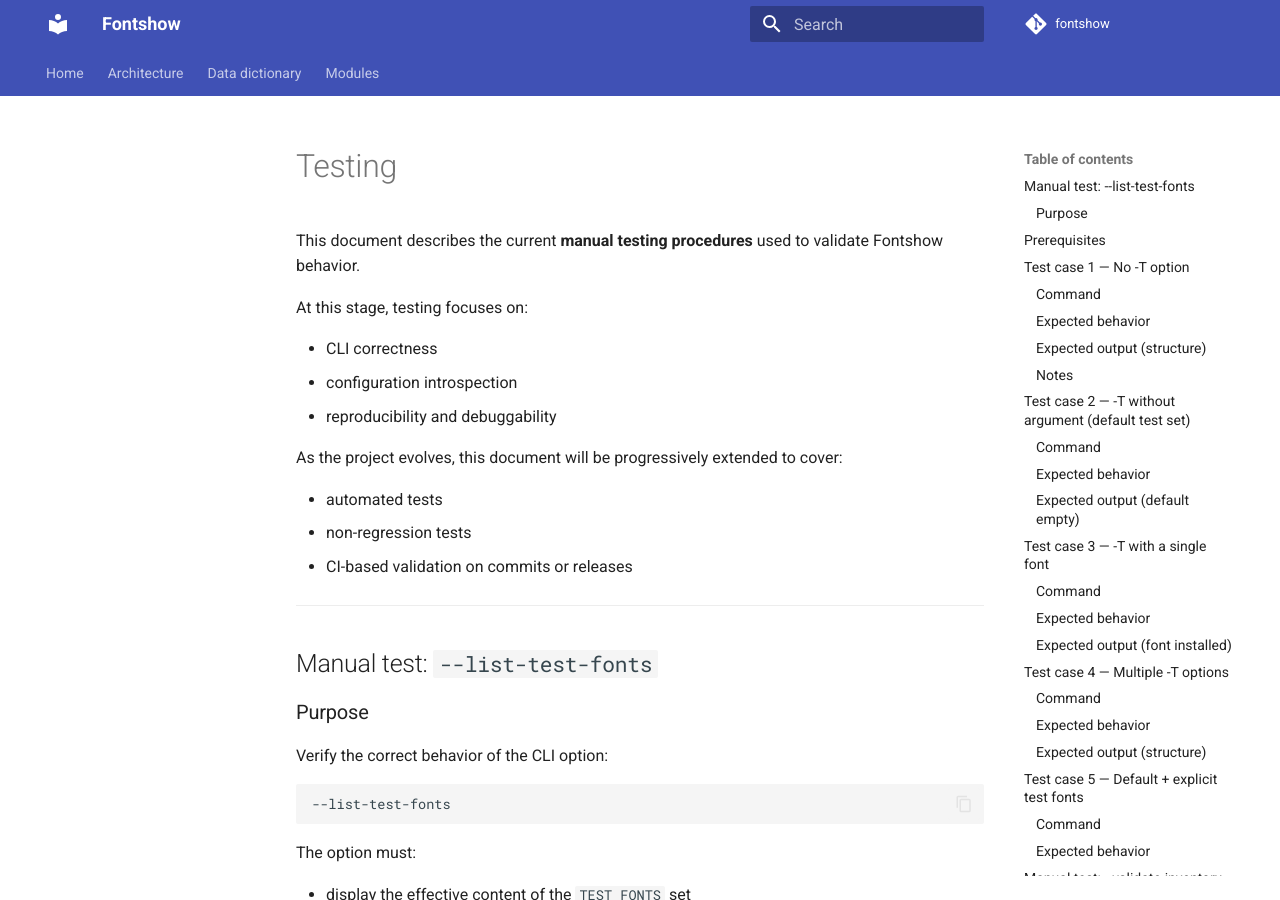
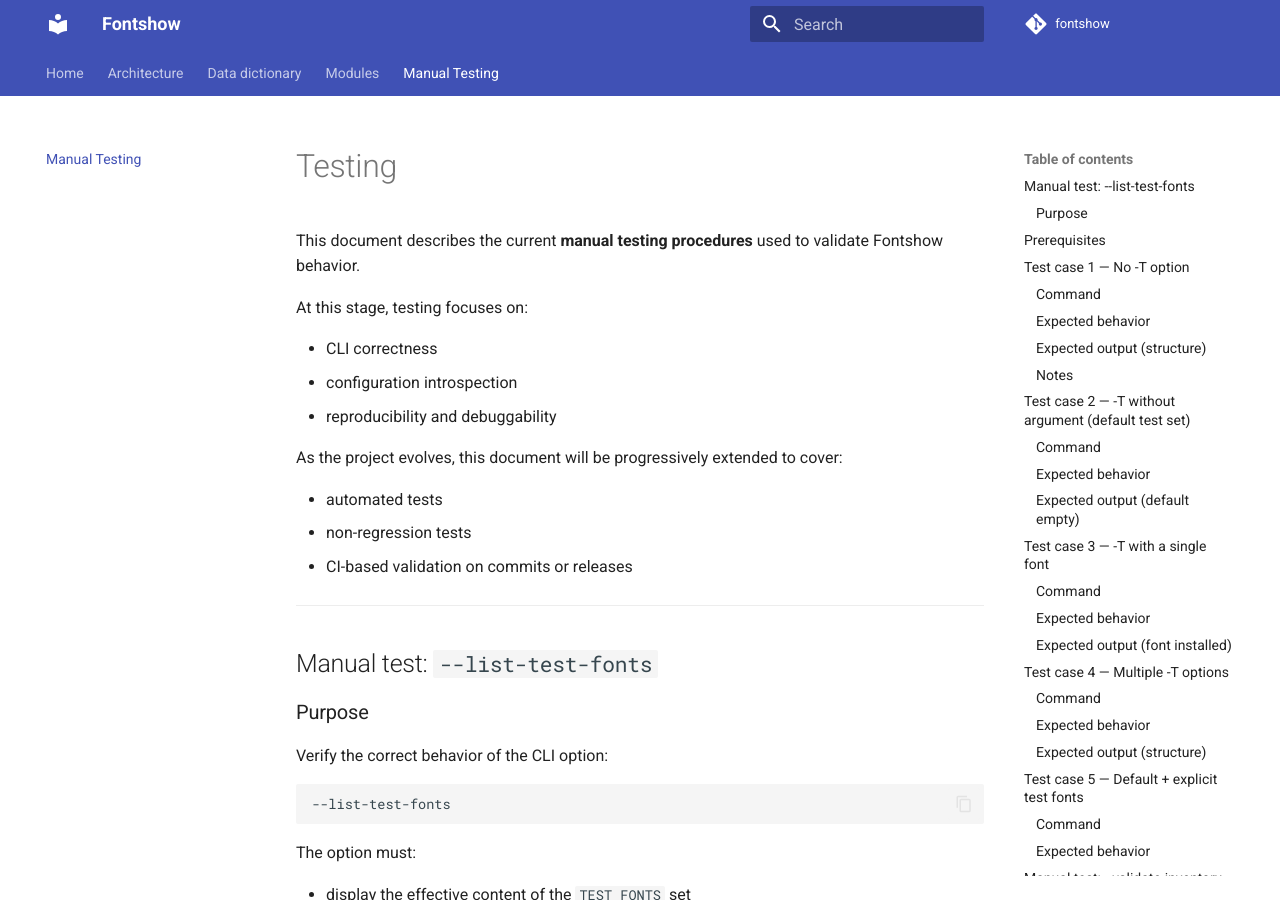
Before and after one commit to marco0560/Fontshow, an MkDocs documentation site: the page built from docs/testing.md, in a window 1280 px wide and 900 px high. Built offline with MkDocs 1.6.1 and Material for MkDocs 9.7.7, drawn with Linux system fonts in a browser that asks for light colours; comment, search, counter and statistics services are not loaded.

Commit message:
docs(docs): add testing section to MkDocs navigation

```diff
--- a/mkdocs.yml
+++ b/mkdocs.yml
@@ -33,3 +33,4 @@
       - dump_fonts: dump_fonts.md
       - parse_font_inventory: parse_font_inventory.md
       - create_catalog: create_catalog.md
+  - Manual Testing: testing.md
```
